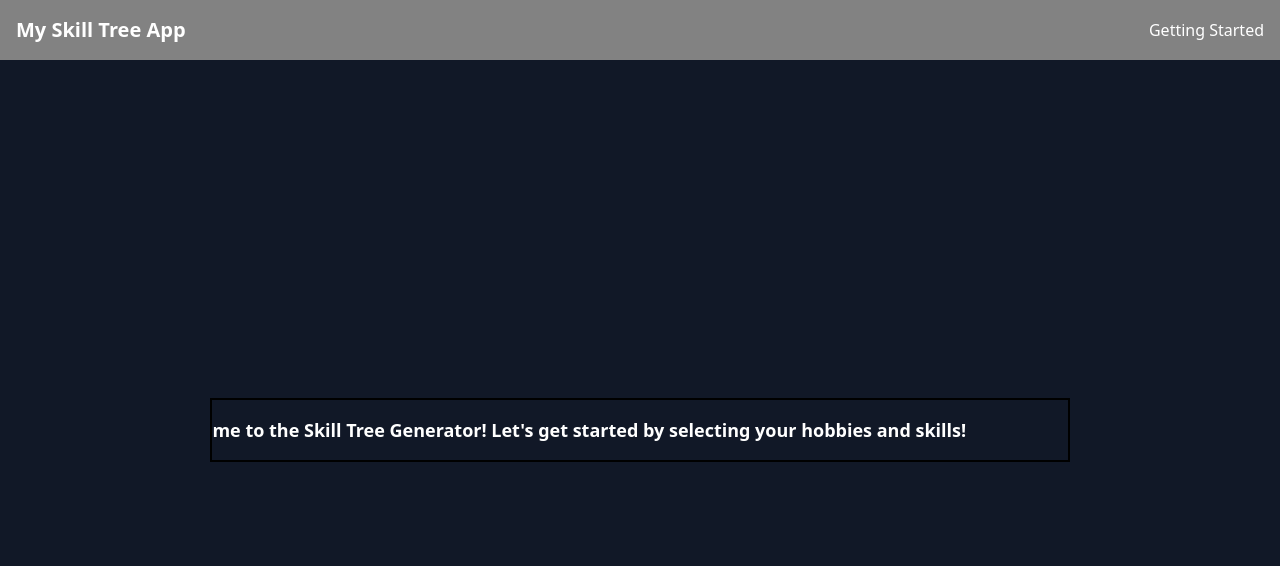
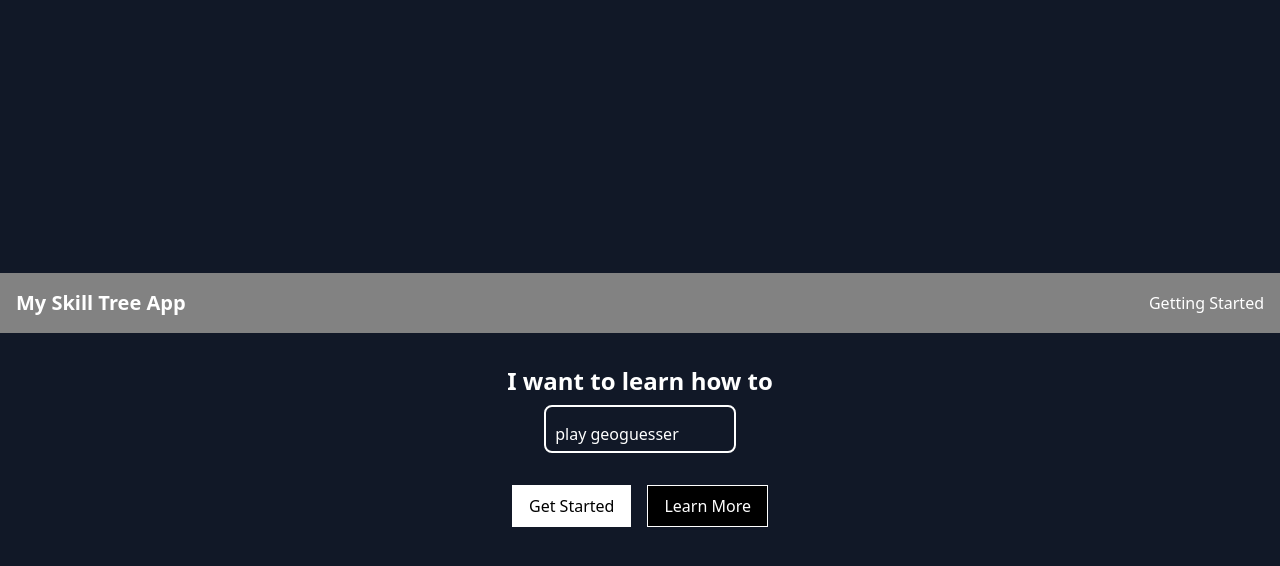
Before and after one commit to Astroneeor/hobbitify, a React (Vite) app in the folder react-app/: page / in a window 1280 px wide. Shown: the top 566 px of the page. Built offline with nearby package versions, Linux system fonts and the light colour scheme.

Commit message:
Landing Page Upgrade

```diff
--- a/react-app/src/pages/LandingPage.tsx
+++ b/react-app/src/pages/LandingPage.tsx
@@ -1,12 +1,11 @@
-// src/pages/LandingPage.tsx
 import React from 'react';
 import { Link } from 'react-router-dom';
 
 const LandingPage: React.FC = () => {
   return (
-    <div className="min-h-screen flex flex-col justify-between">
+    <div className="min-h-screen flex flex-col items-center justify-center bg-gray-900 text-white">
       {/* Navigation */}
-      <nav className="bg-gray-800 p-4 text-white flex justify-between items-center">
+      <nav className="bg-gray-800 p-4 w-full text-white flex justify-between items-center">
         <h1 className="text-xl font-bold">My Skill Tree App</h1>
         <ul className="flex space-x-4">
           <li>
@@ -17,16 +16,33 @@ const LandingPage: React.FC = () => {
         </ul>
       </nav>
 
-      {/* Scrolling Text */}
-      <div className="flex-grow flex justify-center items-center">
-        <div className="border-2 border-black px-6 py-4 text-lg font-semibold whitespace-nowrap overflow-hidden">
-          <div className="inline-block animate-marquee">
-            Welcome to the Skill Tree Generator! Let's get started by selecting your hobbies and skills!
+      {/* Scrolling Text with Box */}
+      <div className="relative flex flex-col justify-center items-center my-8">
+        <div className="font-semibold text-2xl mb-2">I want to learn how to</div>
+        <div className="relative w-48 h-12 overflow-hidden border-2 border-white rounded-lg">
+          <div className="absolute animate-scroll flex flex-col items-center">
+            <div className="h-12 flex items-center">start woodworking</div>
+            <div className="h-12 flex items-center">play d&d</div>
+            <div className="h-12 flex items-center">knit a sweater</div>
+            <div className="h-12 flex items-center">spin a pen</div>
+            <div className="h-12 flex items-center">carve soapstone</div>
+            <div className="h-12 flex items-center">play geoguesser</div>
+            <div className="h-12 flex items-center">collect insects</div>
+            <div className="h-12 flex items-center">do pyrography</div>
+            <div className="h-12 flex items-center">make a journal</div>
           </div>
         </div>
       </div>
 
-      {/* Footer (optional) */}
+      {/* Buttons */}
+      <div className="flex space-x-4">
+        <Link to="/getting-started" className="btn bg-white text-black py-2 px-4 border border-white hover:bg-gray-100">
+          Get Started
+        </Link>
+        <Link to="/learn-more" className="btn bg-black text-white py-2 px-4 border border-white hover:bg-gray-800">
+          Learn More
+        </Link>
+      </div>
     </div>
   );
 };
--- a/react-app/tailwind.config.js
+++ b/react-app/tailwind.config.js
@@ -36,6 +36,15 @@ export default {
       animation: {
         marquee: "marquee 10s linear infinite",
       },
+      keyframes: {
+        scroll: {
+          '0%, 100%': { transform: 'translateY(0)' },
+          '100%': { transform: 'translateY(-100%)' },
+        },
+      },
+      animation: {
+        scroll: 'scroll 10s linear infinite',
+      },
     },
     plugins: [],
   },
```
